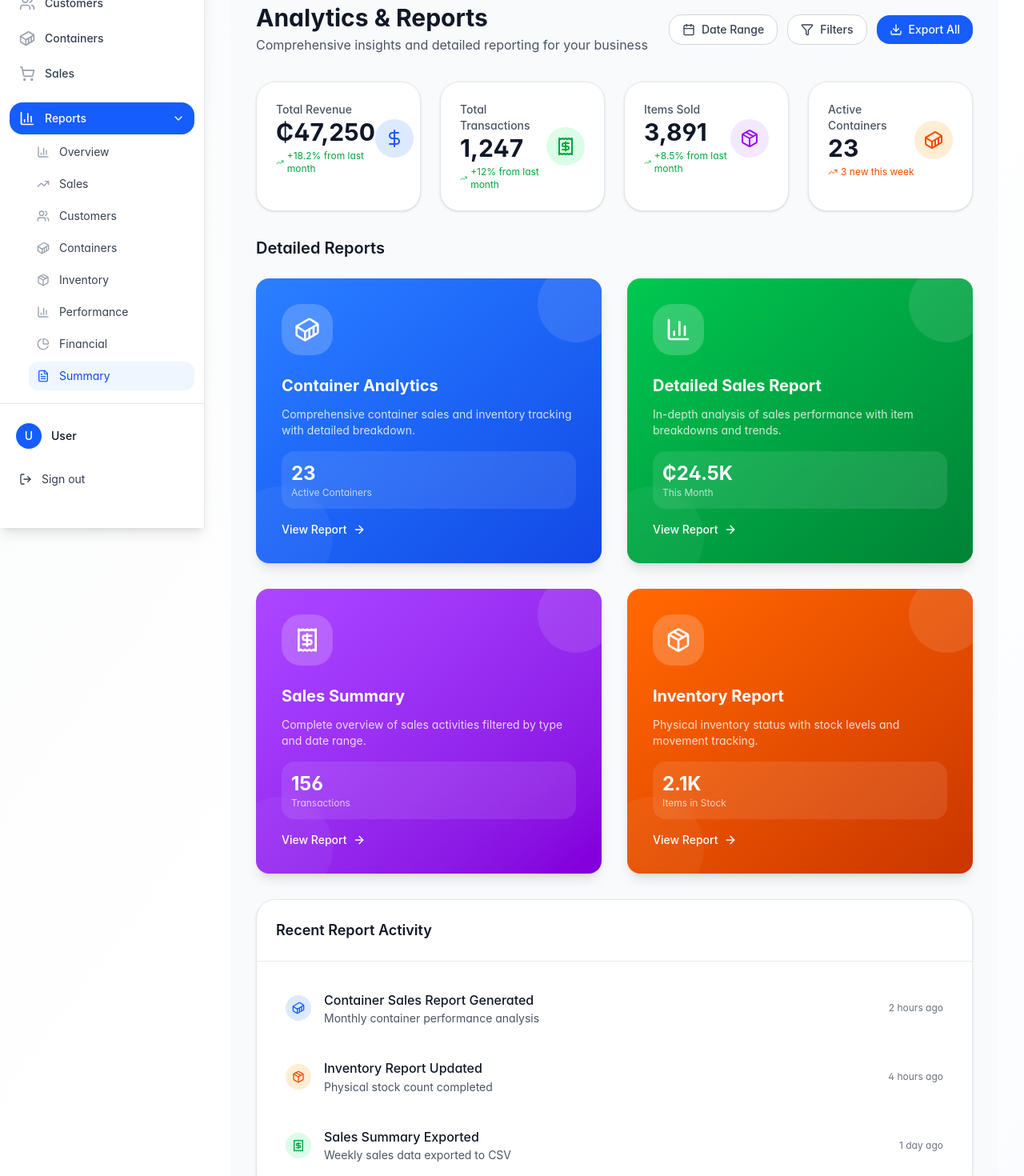
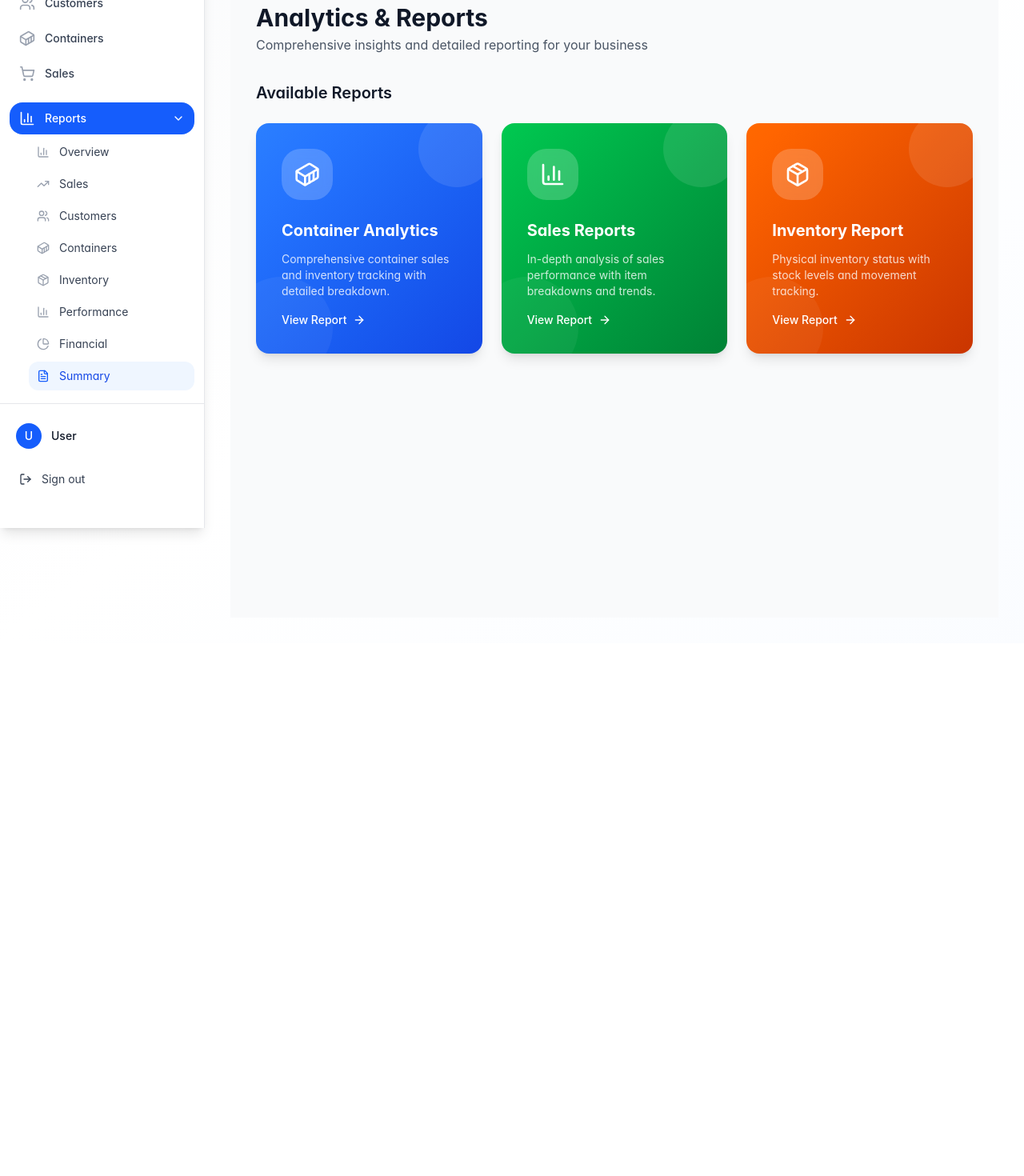
Before and after one commit to belofte2025/belofte, a Next.js app in the folder client/: page /summary in a window 1280 px wide. Shown: the part 140-1610 px from the top of the page at 80% size. After the commit the page ends 944 px from the top, so only its background shows below. Built offline with nearby package versions, Linux system fonts and the light colour scheme.

Commit message:
designupdatess

```diff
--- a/client/components/pages/dashboard/DashboardHome.tsx
+++ b/client/components/pages/dashboard/DashboardHome.tsx
@@ -1,40 +1,25 @@
 "use client";
-import { TrendingUp, Users, DollarSign, Package, ShoppingCart, Clock } from "lucide-react";
+import { TrendingUp, Users, DollarSign, ShoppingCart } from "lucide-react";
 
 const stats = [
   {
     title: "Today's Sales",
     value: "GHC 0.00",
-    change: "+0%",
-    trend: "up",
     icon: TrendingUp,
     color: "blue",
     bgGradient: "from-blue-500 to-blue-600",
   },
   {
-    title: "Credit Balance",
-    value: "GHC 0.00",
-    change: "+0%",
-    trend: "up",
-    icon: DollarSign,
+    title: "Total Customers",
+    value: "0",
+    icon: Users,
     color: "green",
     bgGradient: "from-green-500 to-green-600",
   },
   {
-    title: "Active Customers",
-    value: "0",
-    change: "+0%",
-    trend: "up",
-    icon: Users,
-    color: "purple",
-    bgGradient: "from-purple-500 to-purple-600",
-  },
-  {
-    title: "Inventory Items",
-    value: "0",
-    change: "+0%",
-    trend: "up",
-    icon: Package,
+    title: "Outstanding Credit",
+    value: "GHC 0.00",
+    icon: DollarSign,
     color: "orange",
     bgGradient: "from-orange-500 to-orange-600",
   },
@@ -55,13 +40,6 @@ const quickActions = [
     href: "/customers/new",
     color: "green",
   },
-  {
-    title: "View Reports",
-    description: "Check sales analytics",
-    icon: TrendingUp,
-    href: "/summary",
-    color: "purple",
-  },
 ];
 
 export default function DashboardHome() {
@@ -69,23 +47,22 @@ export default function DashboardHome() {
     <div className="space-y-8">
       {/* Header Section */}
       <div className="space-y-2">
-        <h1 className="text-4xl font-bold text-gray-900">
-          Welcome back! 👋
+        <h1 className="text-3xl font-bold text-gray-900">
+          Dashboard
         </h1>
-        <p className="text-lg text-gray-600">
-          Here&apos;s what&apos;s happening with your business today.
+        <p className="text-gray-600">
+          Overview of your business metrics
         </p>
       </div>
 
       {/* Stats Grid */}
-      <div className="grid grid-cols-1 md:grid-cols-2 lg:grid-cols-4 gap-6">
+      <div className="grid grid-cols-1 md:grid-cols-3 gap-6">
         {stats.map((stat, index) => {
           const Icon = stat.icon;
           return (
             <div
               key={stat.title}
-              className="card card-hover group relative overflow-hidden"
-              style={{ animationDelay: `${index * 100}ms` }}
+              className="card group relative overflow-hidden"
             >
               {/* Background Gradient */}
               <div className={`absolute top-0 right-0 w-32 h-32 bg-gradient-to-br ${stat.bgGradient} opacity-10 rounded-full -mr-16 -mt-16 group-hover:scale-110 transition-transform duration-300`}></div>
@@ -100,15 +77,6 @@ export default function DashboardHome() {
                     <Icon className="w-6 h-6 text-white" />
                   </div>
                 </div>
-
-                <div className="flex items-center mt-4 text-sm">
-                  <span className={`font-medium ${
-                    stat.trend === 'up' ? 'text-green-600' : 'text-red-600'
-                  }`}>
-                    {stat.change}
-                  </span>
-                  <span className="text-gray-500 ml-2">from yesterday</span>
-                </div>
               </div>
             </div>
           );
@@ -116,23 +84,17 @@ export default function DashboardHome() {
       </div>
 
       {/* Quick Actions */}
-      <div className="space-y-6">
-        <div className="flex items-center justify-between">
-          <h2 className="text-2xl font-bold text-gray-900">Quick Actions</h2>
-          <div className="flex items-center text-sm text-gray-500">
-            <Clock className="w-4 h-4 mr-1" />
-            Last updated just now
-          </div>
-        </div>
+      <div className="space-y-4">
+        <h2 className="text-xl font-semibold text-gray-900">Quick Actions</h2>
 
-        <div className="grid grid-cols-1 md:grid-cols-3 gap-6">
+        <div className="grid grid-cols-1 md:grid-cols-2 gap-6">
           {quickActions.map((action, index) => {
             const Icon = action.icon;
             return (
-              <div
+              <a
                 key={action.title}
+                href={action.href}
                 className="card card-hover group cursor-pointer"
-                style={{ animationDelay: `${(index + 4) * 100}ms` }}
               >
                 <div className="flex items-start space-x-4">
                   <div className={`p-3 rounded-2xl bg-${action.color}-100 group-hover:bg-${action.color}-200 transition-colors duration-300`}>
@@ -145,48 +107,11 @@ export default function DashboardHome() {
                     <p className="text-sm text-gray-600 mt-1">
                       {action.description}
                     </p>
-                    <div className="flex items-center mt-3 text-sm text-blue-600 font-medium opacity-0 group-hover:opacity-100 transform translate-x-0 group-hover:translate-x-2 transition-all duration-300">
-                      Get started
-                      <svg className="w-4 h-4 ml-1" fill="none" stroke="currentColor" viewBox="0 0 24 24">
-                        <path strokeLinecap="round" strokeLinejoin="round" strokeWidth={2} d="M9 5l7 7-7 7" />
-                      </svg>
-                    </div>
                   </div>
                 </div>
-              </div>
+              </a>
             );
           })}
-        </div>
-      </div>
-
-      {/* Recent Activity */}
-      <div className="card">
-        <div className="flex items-center justify-between mb-6">
-          <h2 className="text-2xl font-bold text-gray-900">Recent Activity</h2>
-          <button className="btn btn-secondary text-sm">
-            View All
-          </button>
-        </div>
-
-        <div className="space-y-4">
-          {[1, 2, 3].map((_, index) => (
-            <div key={index} className="flex items-center space-x-4 p-4 bg-gray-50 rounded-xl hover:bg-gray-100 transition-colors">
-              <div className="w-10 h-10 bg-gradient-to-br from-blue-500 to-purple-500 rounded-full flex items-center justify-center">
-                <span className="text-white font-semibold text-sm">{index + 1}</span>
-              </div>
-              <div className="flex-1">
-                <p className="font-medium text-gray-900">
-                  No recent activity yet
-                </p>
-                <p className="text-sm text-gray-500">
-                  Start making sales to see activity here
-                </p>
-              </div>
-              <div className="text-xs text-gray-400">
-                Just now
-              </div>
-            </div>
-          ))}
         </div>
       </div>
     </div>
--- a/client/components/summary/SummaryDashboard.tsx
+++ b/client/components/summary/SummaryDashboard.tsx
@@ -6,11 +6,6 @@ import {
   Receipt,
   Package,
   BarChart3,
-  TrendingUp,
-  DollarSign,
-  Calendar,
-  Download,
-  Filter,
   ArrowRight
 } from "lucide-react";
 
@@ -65,45 +60,22 @@ export default function SummaryDashboard() {
       icon: <Container className="w-8 h-8 text-white" />,
       title: "Container Analytics",
       description: "Comprehensive container sales and inventory tracking with detailed breakdown.",
-      path: "/sales/summary/container",
+      path: "/reports/containers",
       color: "from-blue-500 to-blue-700",
-      stats: {
-        value: "23",
-        label: "Active Containers"
-      }
     },
     {
       icon: <BarChart3 className="w-8 h-8 text-white" />,
-      title: "Detailed Sales Report",
+      title: "Sales Reports",
       description: "In-depth analysis of sales performance with item breakdowns and trends.",
-      path: "/summary/supplier",
+      path: "/reports/sales",
       color: "from-green-500 to-green-700",
-      stats: {
-        value: "₵24.5K",
-        label: "This Month"
-      }
-    },
-    {
-      icon: <Receipt className="w-8 h-8 text-white" />,
-      title: "Sales Summary",
-      description: "Complete overview of sales activities filtered by type and date range.",
-      path: "/summary/sales/list",
-      color: "from-purple-500 to-purple-700",
-      stats: {
-        value: "156",
-        label: "Transactions"
-      }
     },
     {
       icon: <Package className="w-8 h-8 text-white" />,
       title: "Inventory Report",
       description: "Physical inventory status with stock levels and movement tracking.",
-      path: "/summary/inventory",
+      path: "/reports/inventory",
       color: "from-orange-500 to-orange-700",
-      stats: {
-        value: "2.1K",
-        label: "Items in Stock"
-      }
     }
   ];
 
@@ -117,144 +89,20 @@ export default function SummaryDashboard() {
               <h1 className="text-3xl font-bold text-gray-900">Analytics & Reports</h1>
               <p className="mt-1 text-gray-600">Comprehensive insights and detailed reporting for your business</p>
             </div>
-            <div className="flex items-center gap-3">
-              <button className="inline-flex items-center gap-2 px-4 py-2 bg-white border border-gray-300 rounded-lg text-sm font-medium text-gray-700 hover:bg-gray-50">
-                <Calendar className="w-4 h-4" />
-                Date Range
-              </button>
-              <button className="inline-flex items-center gap-2 px-4 py-2 bg-white border border-gray-300 rounded-lg text-sm font-medium text-gray-700 hover:bg-gray-50">
-                <Filter className="w-4 h-4" />
-                Filters
-              </button>
-              <button className="inline-flex items-center gap-2 px-4 py-2 bg-blue-600 text-white rounded-lg text-sm font-medium hover:bg-blue-700">
-                <Download className="w-4 h-4" />
-                Export All
-              </button>
-            </div>
           </div>
         </div>
 
-        {/* Quick Stats */}
-        <div className="grid grid-cols-1 md:grid-cols-4 gap-6 mb-8">
-          <div className="bg-white rounded-xl p-6 shadow-sm border border-gray-200">
-            <div className="flex items-center justify-between">
-              <div>
-                <p className="text-sm font-medium text-gray-600">Total Revenue</p>
-                <p className="text-3xl font-bold text-gray-900">₵47,250</p>
-                <p className="text-xs text-green-600 flex items-center mt-1">
-                  <TrendingUp className="w-3 h-3 mr-1" />
-                  +18.2% from last month
-                </p>
-              </div>
-              <div className="p-3 bg-blue-100 rounded-full">
-                <DollarSign className="w-6 h-6 text-blue-600" />
-              </div>
-            </div>
-          </div>
-
-          <div className="bg-white rounded-xl p-6 shadow-sm border border-gray-200">
-            <div className="flex items-center justify-between">
-              <div>
-                <p className="text-sm font-medium text-gray-600">Total Transactions</p>
-                <p className="text-3xl font-bold text-gray-900">1,247</p>
-                <p className="text-xs text-green-600 flex items-center mt-1">
-                  <TrendingUp className="w-3 h-3 mr-1" />
-                  +12% from last month
-                </p>
-              </div>
-              <div className="p-3 bg-green-100 rounded-full">
-                <Receipt className="w-6 h-6 text-green-600" />
-              </div>
-            </div>
-          </div>
-
-          <div className="bg-white rounded-xl p-6 shadow-sm border border-gray-200">
-            <div className="flex items-center justify-between">
-              <div>
-                <p className="text-sm font-medium text-gray-600">Items Sold</p>
-                <p className="text-3xl font-bold text-gray-900">3,891</p>
-                <p className="text-xs text-green-600 flex items-center mt-1">
-                  <TrendingUp className="w-3 h-3 mr-1" />
-                  +8.5% from last month
-                </p>
-              </div>
-              <div className="p-3 bg-purple-100 rounded-full">
-                <Package className="w-6 h-6 text-purple-600" />
-              </div>
-            </div>
-          </div>
-
-          <div className="bg-white rounded-xl p-6 shadow-sm border border-gray-200">
-            <div className="flex items-center justify-between">
-              <div>
-                <p className="text-sm font-medium text-gray-600">Active Containers</p>
-                <p className="text-3xl font-bold text-gray-900">23</p>
-                <p className="text-xs text-orange-600 flex items-center mt-1">
-                  <TrendingUp className="w-3 h-3 mr-1" />
-                  3 new this week
-                </p>
-              </div>
-              <div className="p-3 bg-orange-100 rounded-full">
-                <Container className="w-6 h-6 text-orange-600" />
-              </div>
-            </div>
-          </div>
-        </div>
 
         {/* Report Cards */}
         <div className="mb-8">
-          <h2 className="text-xl font-semibold text-gray-900 mb-6">Detailed Reports</h2>
-          <div className="grid grid-cols-1 md:grid-cols-2 lg:grid-cols-2 gap-8">
+          <h2 className="text-xl font-semibold text-gray-900 mb-6">Available Reports</h2>
+          <div className="grid grid-cols-1 md:grid-cols-3 gap-6">
             {reports.map((report, index) => (
               <ModernReportCard key={index} {...report} />
             ))}
           </div>
         </div>
 
-        {/* Recent Activity */}
-        <div className="bg-white rounded-xl shadow-sm border border-gray-200">
-          <div className="p-6 border-b border-gray-200">
-            <h3 className="text-lg font-semibold text-gray-900">Recent Report Activity</h3>
-          </div>
-          <div className="p-6">
-            <div className="space-y-4">
-              {[
-                {
-                  title: "Container Sales Report Generated",
-                  description: "Monthly container performance analysis",
-                  time: "2 hours ago",
-                  icon: <Container className="w-4 h-4 text-blue-600" />,
-                  color: "bg-blue-100"
-                },
-                {
-                  title: "Inventory Report Updated",
-                  description: "Physical stock count completed",
-                  time: "4 hours ago",
-                  icon: <Package className="w-4 h-4 text-orange-600" />,
-                  color: "bg-orange-100"
-                },
-                {
-                  title: "Sales Summary Exported",
-                  description: "Weekly sales data exported to CSV",
-                  time: "1 day ago",
-                  icon: <Receipt className="w-4 h-4 text-green-600" />,
-                  color: "bg-green-100"
-                }
-              ].map((activity, index) => (
-                <div key={index} className="flex items-center gap-4 p-3 hover:bg-gray-50 rounded-lg transition-colors">
-                  <div className={`p-2 rounded-lg ${activity.color}`}>
-                    {activity.icon}
-                  </div>
-                  <div className="flex-1">
-                    <h4 className="font-medium text-gray-900">{activity.title}</h4>
-                    <p className="text-sm text-gray-600">{activity.description}</p>
-                  </div>
-                  <div className="text-xs text-gray-500">{activity.time}</div>
-                </div>
-              ))}
-            </div>
-          </div>
-        </div>
       </div>
     </div>
   );
```
Also changed, not shown: 2 other files (tests, documents, lock files or other folders).
